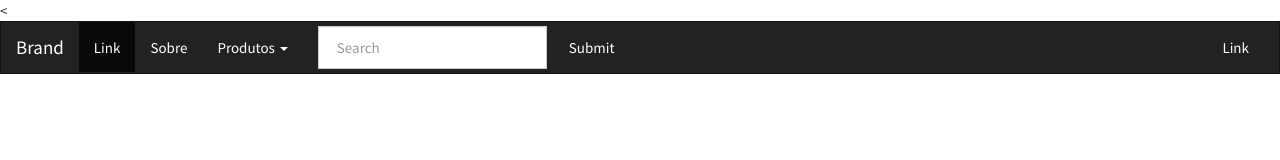
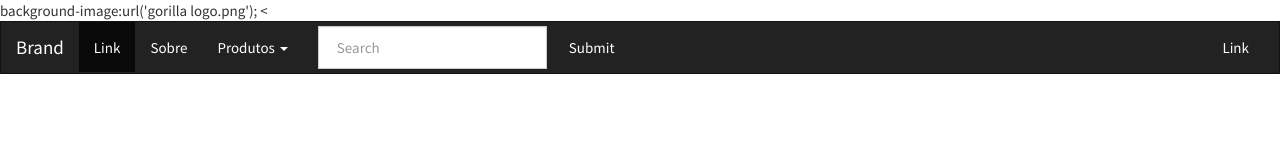
Before and after one commit to GorillaBeer/gorillabeer.github.io, a plain HTML site: page index.html in a window 1280 px wide. Drawn offline with Linux system fonts and the light colour scheme.

Commit message:
Update index.html

```diff
--- a/index.html
+++ b/index.html
@@ -5,6 +5,8 @@
 		<link rel="stylesheet" type="text/css" href="/css/cosmo.css">
 	</head>
 	<body>
+
+		background-image:url('gorilla logo.png');
 		<<nav class="navbar navbar-default">
   <div class="container-fluid">
     <div class="navbar-header">
```
